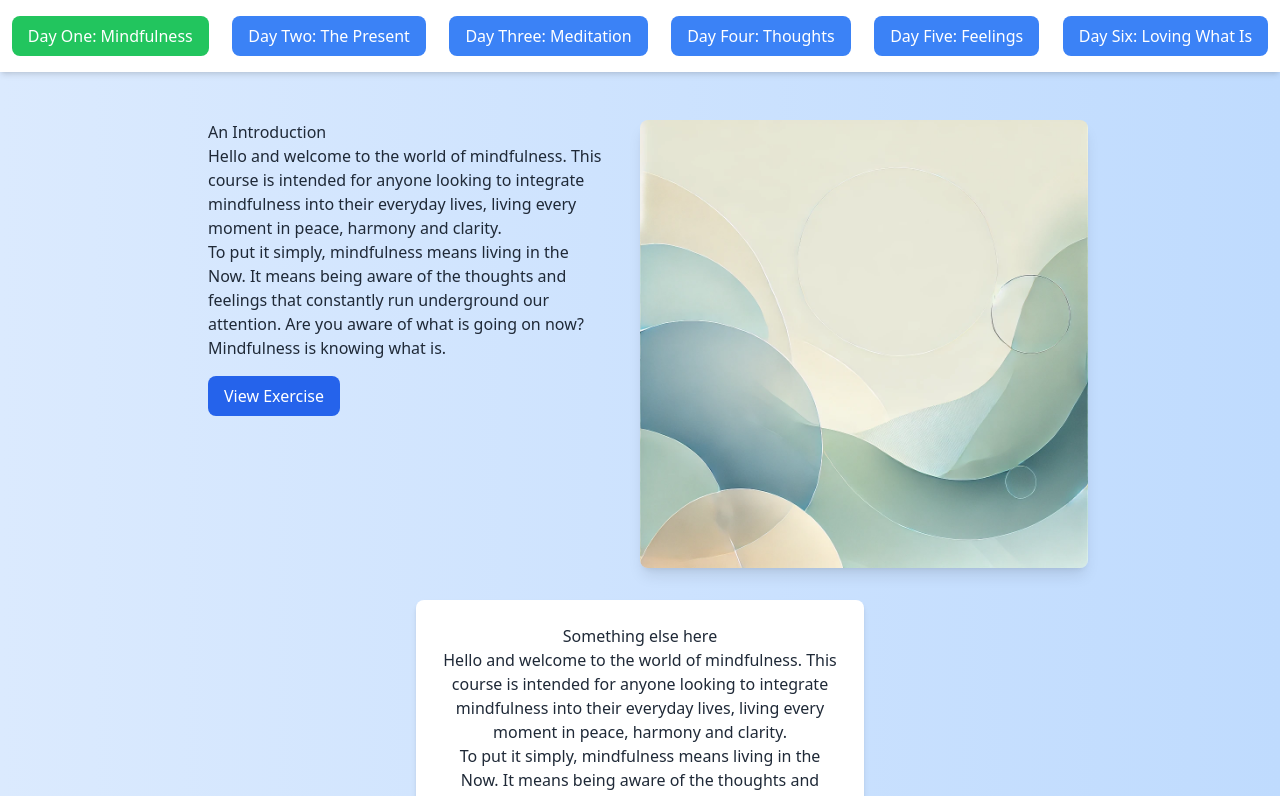
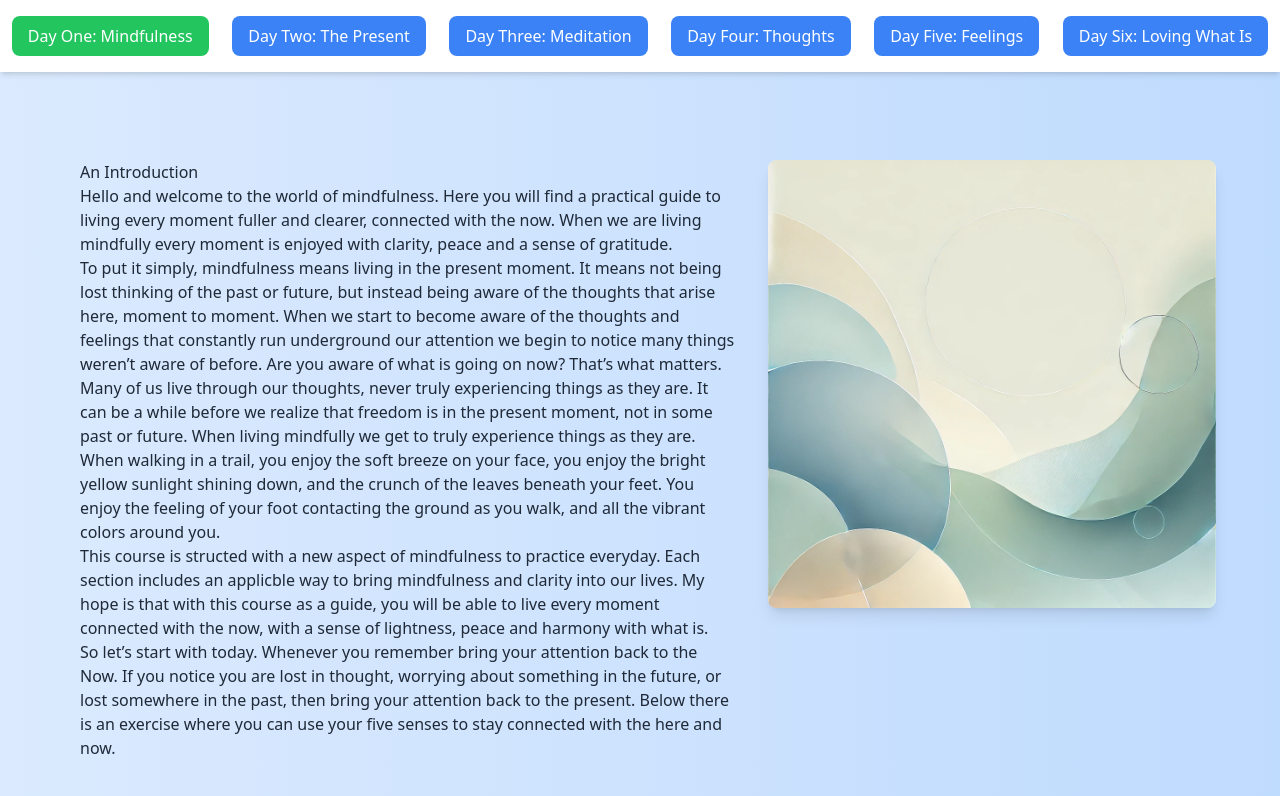
Before and after one commit to JoshuaChou10/mindfulness, a Next.js app: page /mindfulness-course in a window 1280 px wide. Shown: the top 796 px of the page. Built offline with nearby package versions, Linux system fonts and the light colour scheme.

Commit message:
Finished section one of course

```diff
--- a/pages/journal.tsx
+++ b/pages/journal.tsx
@@ -43,10 +43,10 @@ const Journal = () => {
           <div className="fixed inset-0 bg-gray-600 bg-opacity-50 flex items-center justify-center z-50">
             <div className="bg-white rounded-lg p-8 shadow-lg w-3/4 max-w-md relative">
               <div className="flex justify-end">
-                <button onClick={toggleModal} className="text-black-500 hover:text-black-700">&times;</button>
+                <button onClick={toggleModal} className="text-gray-500 hover:text-gray-700">&times;</button>
               </div>
-              <h2 className="text-2xl font-semibold mb-4">What is a Mindfulness Journal?</h2>
-              <p className="text-gray-800 mb-4">A mindfulness journal is a place to jot down any thoughts or feelings you notice throughout the day. It is a good tool to help bring awareness and clarity into our lives. When we put our thoughts and feelings on paper, we may find many things we didn't notice before.</p>
+              <h2 className="text-2xl text-gray font-semibold mb-4">What is a Mindfulness Journal?</h2>
+              <p className="text-gray-800 mb-4">A mindfulness journal is a place to jot down any thoughts or feelings you notice throughout the day in a non-judgemental way. It is a good tool to help bring awareness and clarity into our lives. When we put our thoughts and feelings on paper, we may find many things we didn't notice before.</p>
 
             </div>
           </div>
--- a/pages/mindfulness-course.tsx
+++ b/pages/mindfulness-course.tsx
@@ -1,6 +1,6 @@
 import { useState } from 'react';
 import '../app/globals.css';
-
+import Link from 'next/link';
 interface Section {
   practice: string;
   text: string;
@@ -13,13 +13,19 @@ const sections: { [key: string]: Section } = {
     practice: `
       <h2>Something else here</h2>
       <p> Hello and welcome to the world of mindfulness. This course is intended for anyone looking to integrate mindfulness into their everyday lives, living every moment in peace, harmony and clarity. </p>
-<p>To put it simply, mindfulness means living in the Now. It means being aware of the thoughts and feelings that constantly run underground our attention. Are you aware of what is going on now? Mindfulness is knowing what is. </p>
+<p>To put it simply, mindfulness means living in the Now. It means being aware of the thoughts and feelings that constantly run underground our attention. Are you aware of what is going on now? That is what matters. </p>
 
     `,
     text: `
       <h1>An Introduction</h1>
-      <p> Hello and welcome to the world of mindfulness. This course is intended for anyone looking to integrate mindfulness into their everyday lives, living every moment in peace, harmony and clarity. </p>
-      <p>To put it simply, mindfulness means living in the Now. It means being aware of the thoughts and feelings that constantly run underground our attention. Are you aware of what is going on now? Mindfulness is knowing what is. </p>    `,
+      <p> Hello and welcome to the world of mindfulness. Here you will find a practical guide to living every moment fuller and clearer, connected with the now. When we are living mindfully every moment is enjoyed with clarity, peace and a sense of gratitude. </p>
+      <p>To put it simply, mindfulness means living in the present moment. It means not being lost thinking of the past or future, but instead being aware of the thoughts that arise here, moment to moment. When we start to become aware of the thoughts and feelings that constantly run underground our attention we begin to notice many things weren’t aware of before.  Are you aware of what is going on now? That’s what matters. </p>
+ <p>Many of us live through our thoughts, never truly experiencing things as they are. It can be a while before we realize that freedom is in the present moment, not in some past or future. When living mindfully we get to truly experience things as they are. When walking in a trail, you enjoy the soft breeze on your face, you enjoy the bright yellow sunlight shining down, and the crunch of the leaves beneath your feet. You enjoy the feeling of your foot contacting the ground as you walk, and all the vibrant colors around you. </p>
+ <p>This course is structed with a new aspect of mindfulness to practice everyday. Each section includes an applicble way to bring mindfulness and clarity into our lives. My hope is that with this course as a guide, you will be able to live every moment connected with the now, with a sense of lightness, peace and harmony with what is. </p>
+ <p> So let’s start with today. Whenever you remember bring your attention back to the Now. If you notice you are lost in thought, worrying about something in the future, or lost somewhere in the past, then bring your attention back to the present. Below there is an exercise where you can use your five senses to stay connected with the here and now.</p>
+
+
+  `,
     imageUrl: '/mindfulness.webp',
   },
   "Day Two: The Present": {
@@ -83,13 +89,17 @@ const MindfulnessCourse = () => {
 
   const [selectedSection, setSelectedSection] = useState<keyof typeof sections>("Day One: Mindfulness");
 
-  const handleViewExerciseClick = () => {
-    document.getElementById("practice-section")?.scrollIntoView({ behavior: "smooth" });
-  };
+  // const handleViewExerciseClick = () => {
+  //   document.getElementById("practice-section")?.scrollIntoView({ behavior: "smooth" });
+  // };
 
   return (
     <div className="relative flex flex-col items-center justify-center min-h-screen py-2 bg-gradient-to-r from-blue-100 to-blue-200">
+         <Link className="px-4 py-2 mx-2 bg-blue-500 text-white rounded-lg hover:bg-blue-600" href="/">
+         Home
+        </Link>
       <nav className="absolute top-0 left-0 right-0 flex justify-around w-full bg-white py-4 shadow-md z-10">
+
         {Object.keys(sections).map((section) => (
           <button
             key={section}
@@ -104,16 +114,16 @@ const MindfulnessCourse = () => {
           </button>
         ))}
       </nav>
-      <div className="flex flex-col items-center mt-24 max-w-4xl">
+      <div className="flex flex-col items-center mt-24 max-w-6xl">
         <div className="flex flex-row items-start">
           <div className="text-left p-4">
             <div dangerouslySetInnerHTML={{ __html: sections[selectedSection].text }} className="text-gray-800"></div>
-            <button
+            {/* <button
               onClick={handleViewExerciseClick}
               className="mt-4 px-4 py-2 bg-blue-600 text-white rounded-lg hover:bg-blue-700"
             >
               View Exercise
-            </button>
+            </button> */}
           </div>
           <img src={sections[selectedSection].imageUrl} alt="Mindfulness" className="ml-4 mt-4 max-w-md rounded-lg shadow-lg" />
         </div>
```
